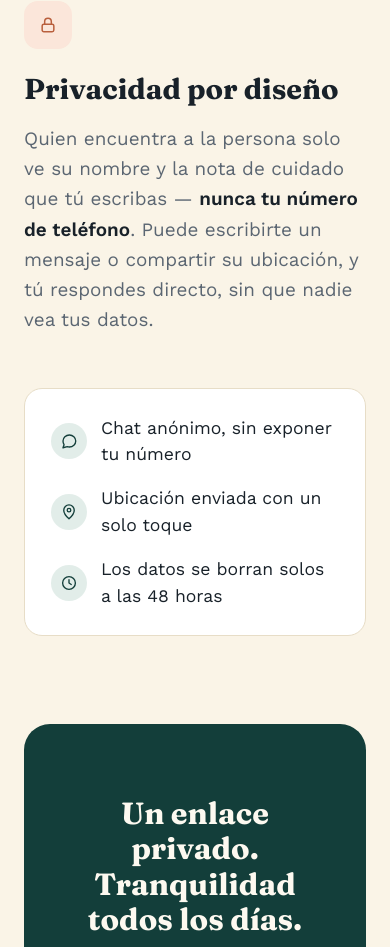
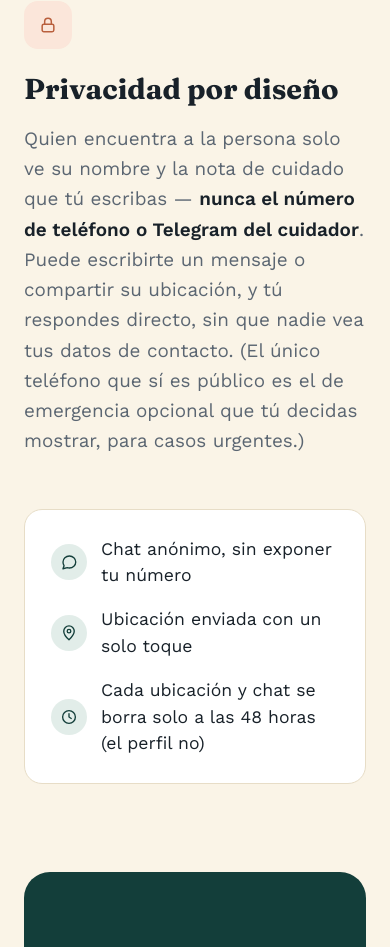
Before and after one commit to Agomez-jaime/NFC-Lost-Person-Help, a Next.js app: page / in a window 390 px wide. Shown: the part 2200-3147 px from the top of the page. Built offline with nearby package versions, Linux system fonts and the light colour scheme.

Commit message:
Clarify privacy copy: emergency phone is public by design, session data vs profile deletion

```diff
--- a/src/app/admin/AdminApp.tsx
+++ b/src/app/admin/AdminApp.tsx
@@ -294,7 +294,7 @@ function ProfileCard({ profile, onUpdated }: { profile: Profile; onUpdated: () =
             <input value={photoUrl} onChange={(e) => setPhotoUrl(e.target.value)} />
           </div>
           <div className="field">
-            <label>Teléfono de emergencia a mostrar (opcional)</label>
+            <label>Teléfono de emergencia (opcional, queda visible públicamente en la etiqueta)</label>
             <input value={emergencyPhone} onChange={(e) => setEmergencyPhone(e.target.value)} />
           </div>
           <div style={{ display: "flex", gap: 8 }}>
--- a/src/app/e/[editToken]/EditView.tsx
+++ b/src/app/e/[editToken]/EditView.tsx
@@ -130,7 +130,7 @@ export default function EditView({ editToken }: { editToken: string }) {
           <textarea rows={4} value={careNote} onChange={(e) => setCareNote(e.target.value)} />
         </div>
         <div className="field">
-          <label>Teléfono de emergencia a mostrar (opcional)</label>
+          <label>Teléfono de emergencia (opcional, queda visible públicamente en la etiqueta)</label>
           <input value={emergencyPhone} onChange={(e) => setEmergencyPhone(e.target.value)} />
         </div>
 
--- a/src/app/page.tsx
+++ b/src/app/page.tsx
@@ -152,9 +152,10 @@ export default function HomePage() {
             <h2>Privacidad por diseño</h2>
             <p>
               Quien encuentra a la persona solo ve su nombre y la nota de cuidado que tú
-              escribas — <strong>nunca tu número de teléfono</strong>. Puede escribirte un
-              mensaje o compartir su ubicación, y tú respondes directo, sin que nadie vea
-              tus datos.
+              escribas — <strong>nunca el número de teléfono o Telegram del cuidador</strong>.
+              Puede escribirte un mensaje o compartir su ubicación, y tú respondes directo,
+              sin que nadie vea tus datos de contacto. (El único teléfono que sí es público
+              es el de emergencia opcional que tú decidas mostrar, para casos urgentes.)
             </p>
           </div>
           <div className="l-privacy-card">
@@ -175,7 +176,7 @@ export default function HomePage() {
                 <span className="l-privacy-icon">
                   <ClockIcon />
                 </span>
-                Los datos se borran solos a las 48 horas
+                Cada ubicación y chat se borra solo a las 48 horas (el perfil no)
               </li>
             </ul>
           </div>
```
